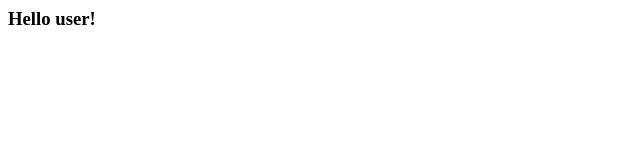
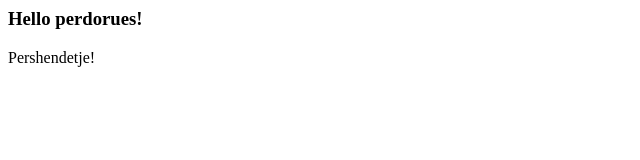
Before and after one commit to ysadikaj/projektiT4P, a plain HTML site: page index.html in a window 1280 px wide. Shown: the whole page, without its empty margins (0-640 px from the left). Drawn offline with Linux system fonts and the light colour scheme.

Commit message:
update
Ylli

```diff
--- a/index.html
+++ b/index.html
@@ -3,6 +3,7 @@
     <title>Projekti T4P</title>
   </head>
   <body>
-    <h3>Hello user!</h3>
+    <h3>Hello perdorues!</h3>
+	<p>Pershendetje!</p>
   </body>
 </html>
```
